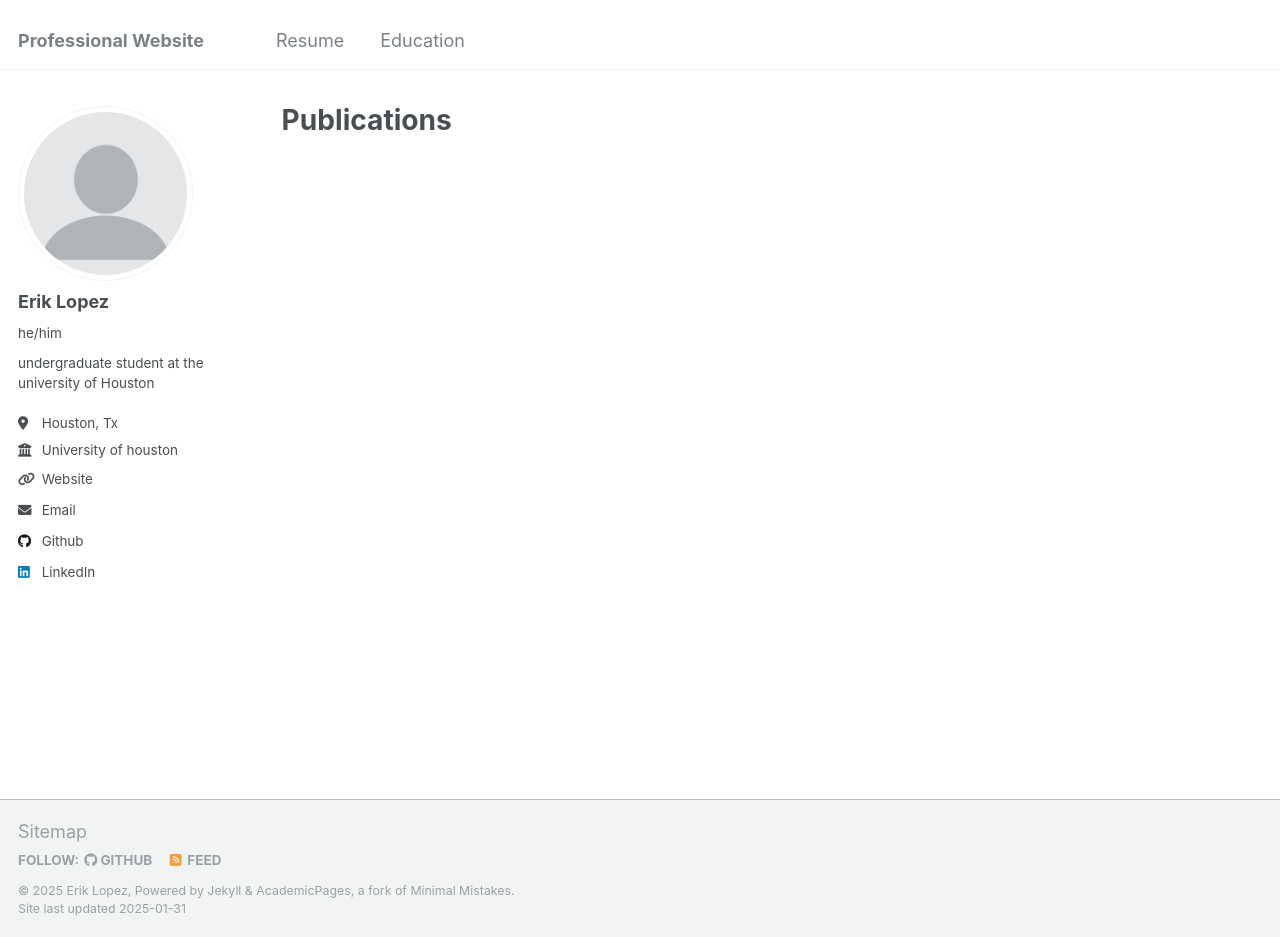
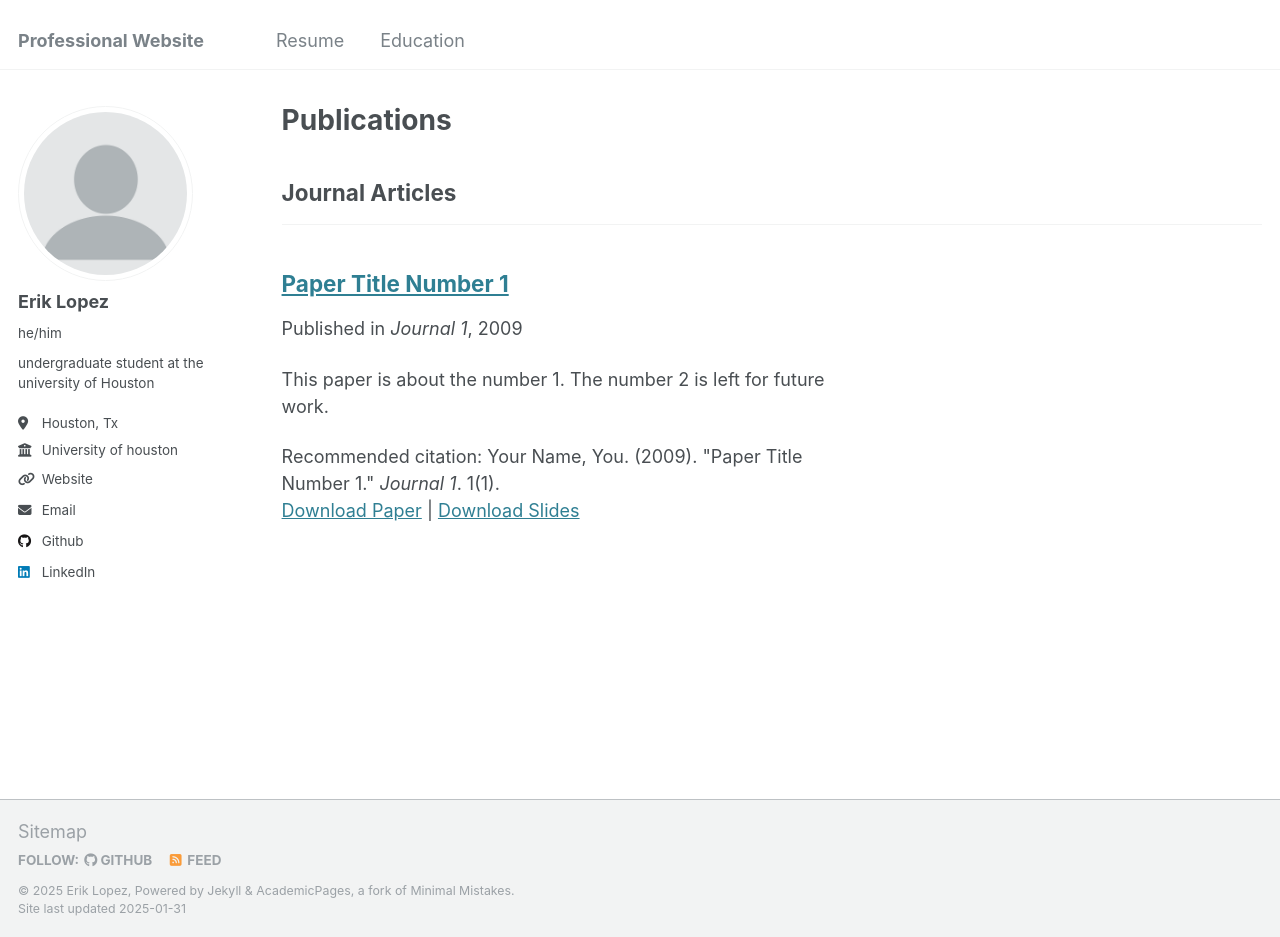
Before and after one commit to Eriklpz04/Eriklpz04.github.io, a Jekyll site: the page built from _pages/publications.html, in a window 1280 px wide and 937 px high. Built offline with Jekyll 4.4.1, drawn with Linux system fonts in a browser that asks for light colours; a file with an impossible date is left out.

Commit message:
Update 2009-10-01-paper-title-number-1.md

```diff
--- a/_publications/2009-10-01-paper-title-number-1.md
+++ b/_publications/2009-10-01-paper-title-number-1.md
@@ -1,9 +1,14 @@
 ---
-title: "Resume"
+title: "Paper Title Number 1"
 collection: publications
-permalink: /files/Resume-2025.pdf
-date: 2025
-paperurl: 'http://eriklpz04.github.io/files/Resume-2025.pdf'
+category: manuscripts
+permalink: /publication/2009-10-01-paper-title-number-1
+excerpt: 'This paper is about the number 1. The number 2 is left for future work.'
+date: 2009-10-01
+venue: 'Journal 1'
+slidesurl: 'http://academicpages.github.io/files/slides1.pdf'
+paperurl: 'http://academicpages.github.io/files/paper1.pdf'
+citation: 'Your Name, You. (2009). &quot;Paper Title Number 1.&quot; <i>Journal 1</i>. 1(1).'
 ---
 
-This is the up to date resume, references will be provided upon request.
+The contents above will be part of a list of publications, if the user clicks the link for the publication than the contents of section will be rendered as a full page, allowing you to provide more information about the paper for the reader. When publications are displayed as a single page, the contents of the above "citation" field will automatically be included below this section in a smaller font.
```
